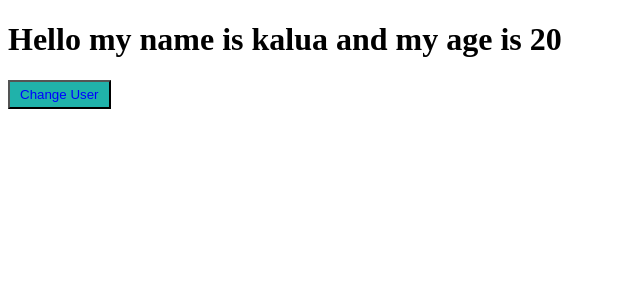
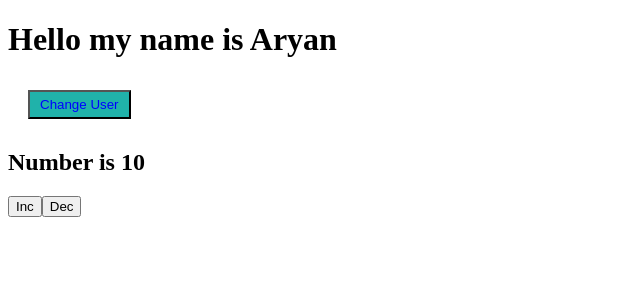
Before and after one commit to atultiwari7388/reactjs-Oct-2024, a React (Vite) app in the folder react-first/: page / in a window 1280 px wide. Shown: the top 300 px of the page, without its empty margins (0-640 px from the left). Built offline with nearby package versions, Linux system fonts and the light colour scheme.

Commit message:
useState done

```diff
--- a/react-first/src/App.jsx
+++ b/react-first/src/App.jsx
@@ -1,20 +1,21 @@
+import { useState } from "react";
+import IncDec from "./components/IncDec";
+
 export default function App() {
-  let user = "kalua";
-  const age = 20;
+  const [user, setUser] = useState("Aryan");
 
   const changeUserBtn = () => {
-    user = "Aryan";
-    console.log(`Our New user is ${user}`);
+    console.log("Change");
+    setUser("Kalua");
   };
 
   return (
     <div>
-      <h1>
-        Hello my name is {user} and my age is {age}
-      </h1>
+      <h1>Hello my name is {user}</h1>
       <button style={buttonStyle} onClick={changeUserBtn}>
         Change User
       </button>
+      <IncDec />
     </div>
   );
 }
@@ -23,4 +24,5 @@ const buttonStyle = {
   color: "blue",
   backgroundColor: "lightseagreen",
   padding: "5px 10px",
+  margin: "10px 20px",
 };
--- /dev/null
+++ b/react-first/src/components/IncDec.jsx
@@ -0,0 +1,21 @@
+import { useState } from "react";
+
+export default function IncDec() {
+  const [num, setNum] = useState(10);
+
+  const IncButton = () => {
+    setNum((prevNum) => prevNum + 1);
+  };
+
+  const DecButton = () => {
+    setNum((prevNum) => (prevNum > 0 ? prevNum - 1 : 0));
+  };
+
+  return (
+    <div>
+      <h2>Number is {num}</h2>
+      <button onClick={IncButton}>Inc</button>
+      <button onClick={DecButton}>Dec</button>
+    </div>
+  );
+}
```
Also changed, not shown: 1 other file (tests, documents, lock files or other folders).
